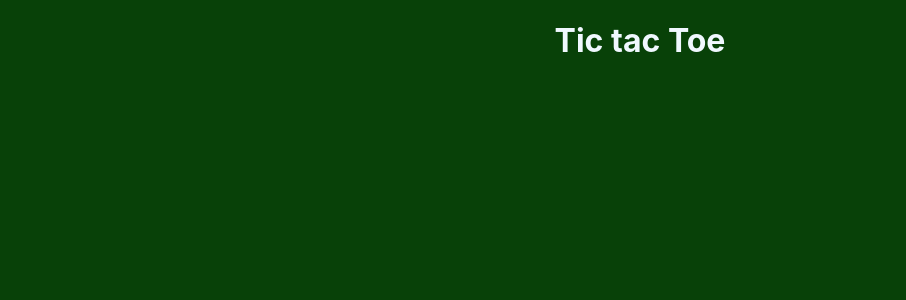
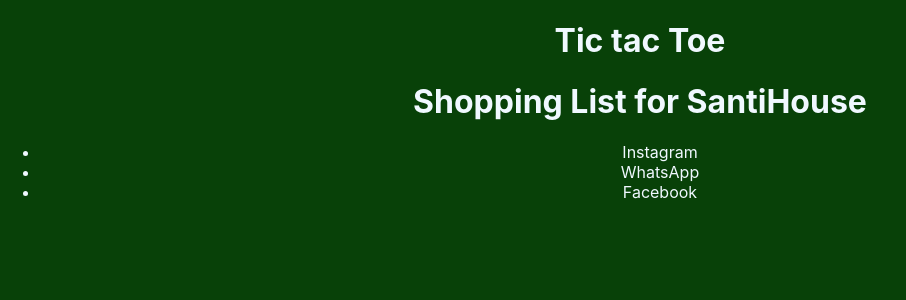
Before and after one commit to Santi846/tic-tac-toe, a React (Create React App) app: page / in a window 1280 px wide. Shown: the top 300 px of the page, without its empty margins (0-906 px from the left). Built offline with nearby package versions, Linux system fonts and the light colour scheme.

Commit message:
Setting components

```diff
--- a/src/App.js
+++ b/src/App.js
@@ -1,9 +1,11 @@
 import './App.css';
+import { ShoppingList } from './components/styles/list';
 
 function App() {
   return (
     <div className="App">
       <h1>Tic tac Toe</h1>
+      <ShoppingList name = 'SantiHouse'></ShoppingList>
     </div>
   );
 }
--- /dev/null
+++ b/src/components/styles/list.jsx
@@ -0,0 +1,16 @@
+import React from "react";
+
+export class ShoppingList extends React.Component {
+    render() {
+        return (
+            <div className="shopping-list">
+                <h1>Shopping List for {this.props.name}</h1>
+                <ul>
+                    <li>Instagram</li>
+                    <li>WhatsApp</li>
+                    <li>Facebook</li>
+                </ul>
+            </div>
+        );
+    }
+}
```
